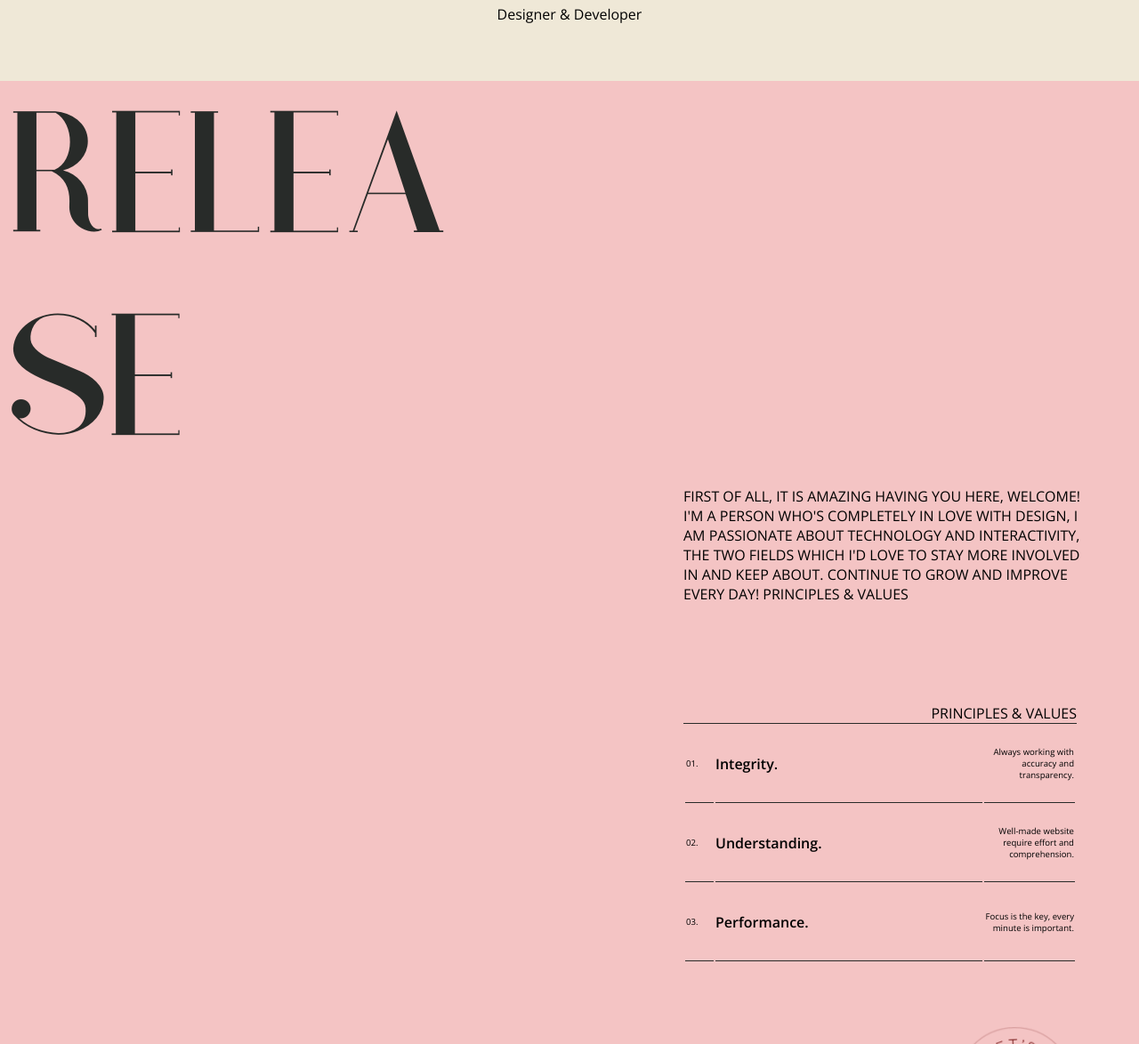
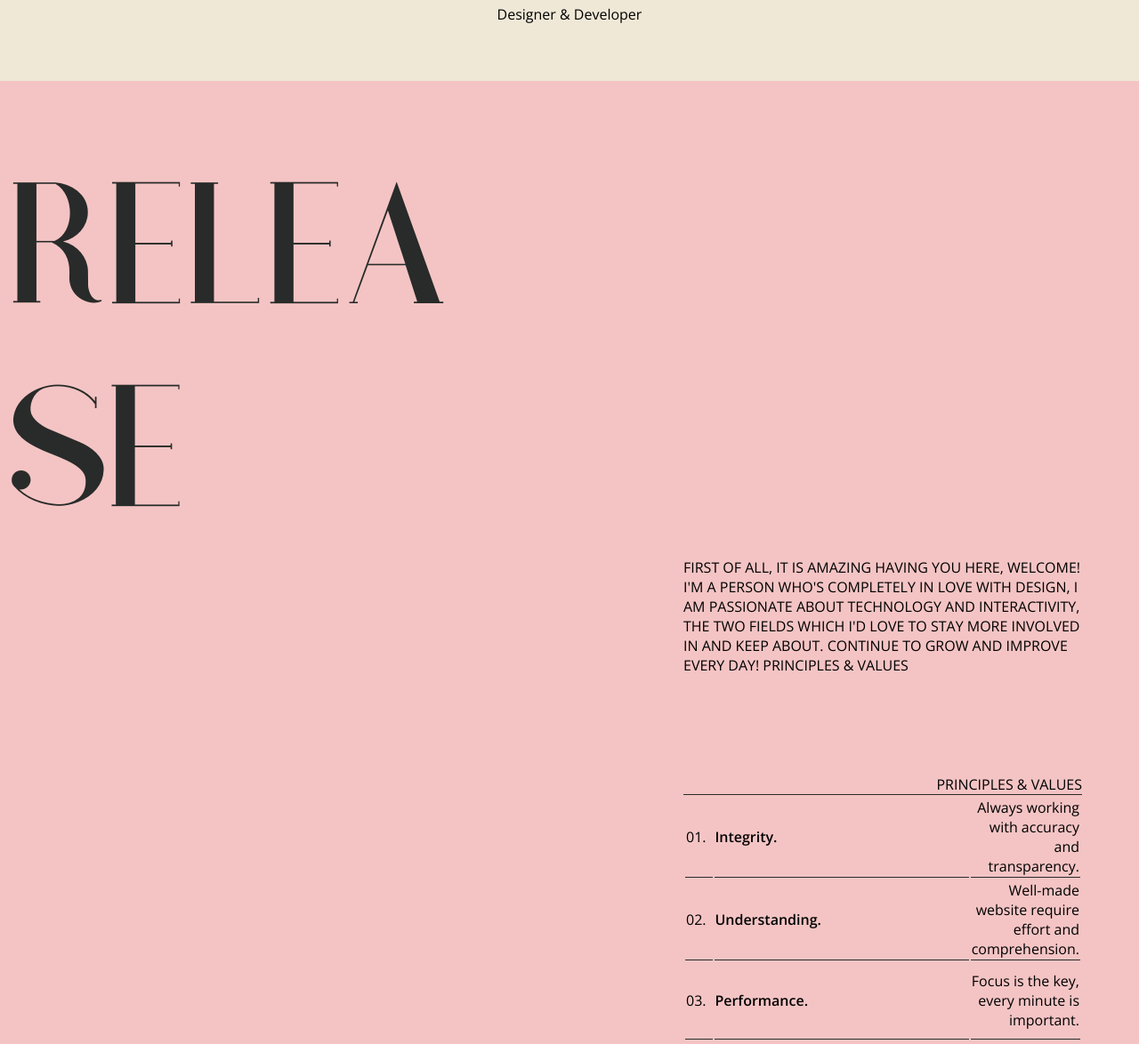
Before and after one commit to mg45/folio, a plain HTML site: page index.html in a window 1280 px wide. Shown: the part 1244-2418 px from the top of the page at 89% size. Drawn offline with nearby package versions, Linux system fonts and the light colour scheme.

Commit message:
padding-top

```diff
--- a/assets/css/style.css
+++ b/assets/css/style.css
@@ -141,6 +141,7 @@ section:nth-of-type(2) h1 {
   text-transform: uppercase;
   font-size: 10rem;
   font-weight: 400;
+  padding-top: 5rem;
   color: #282b29;
 }
 
@@ -167,9 +168,6 @@ table > tbody > tr > td:nth-child(even) {
   font-weight: bolder;
 }
 
-table > tbody > tr > td:nth-child(odd) {
-  font-size: 0.6rem;
-}
 
 table > tbody > tr > td:nth-child(3) {
   text-align: right;
@@ -220,6 +218,7 @@ section:nth-of-type(3) h1 {
   text-transform: uppercase;
   font-size: 10rem;
   font-weight: 400;
+  padding-top: 5rem;
   color: #7d2222;
 }
 
@@ -317,6 +316,7 @@ section:last-of-type h1 {
   margin: 0 0;
   text-transform: uppercase;
   font-size: 10rem;
+  padding-top: 5rem;
   font-weight: 400;
 }
 
```
